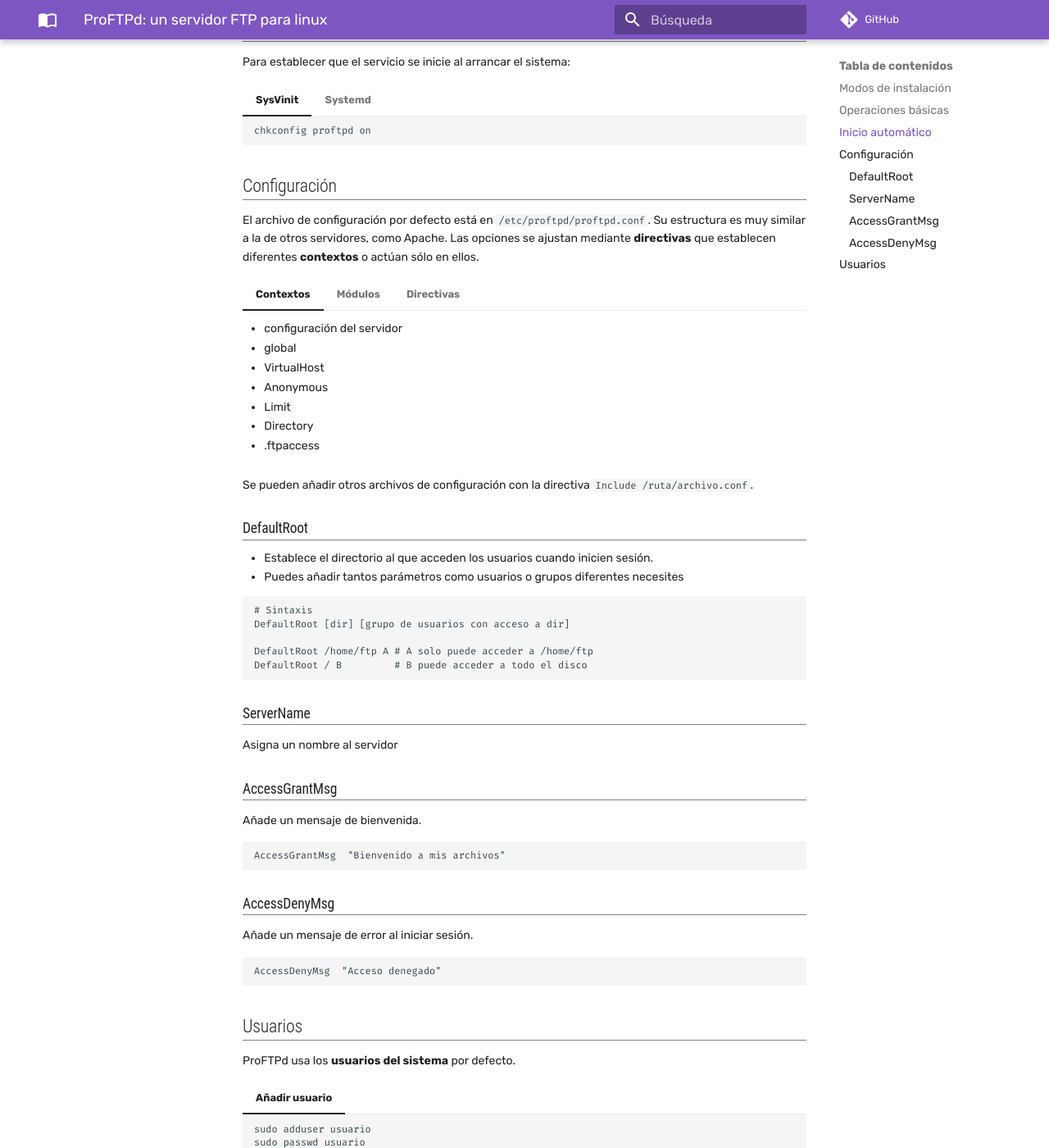
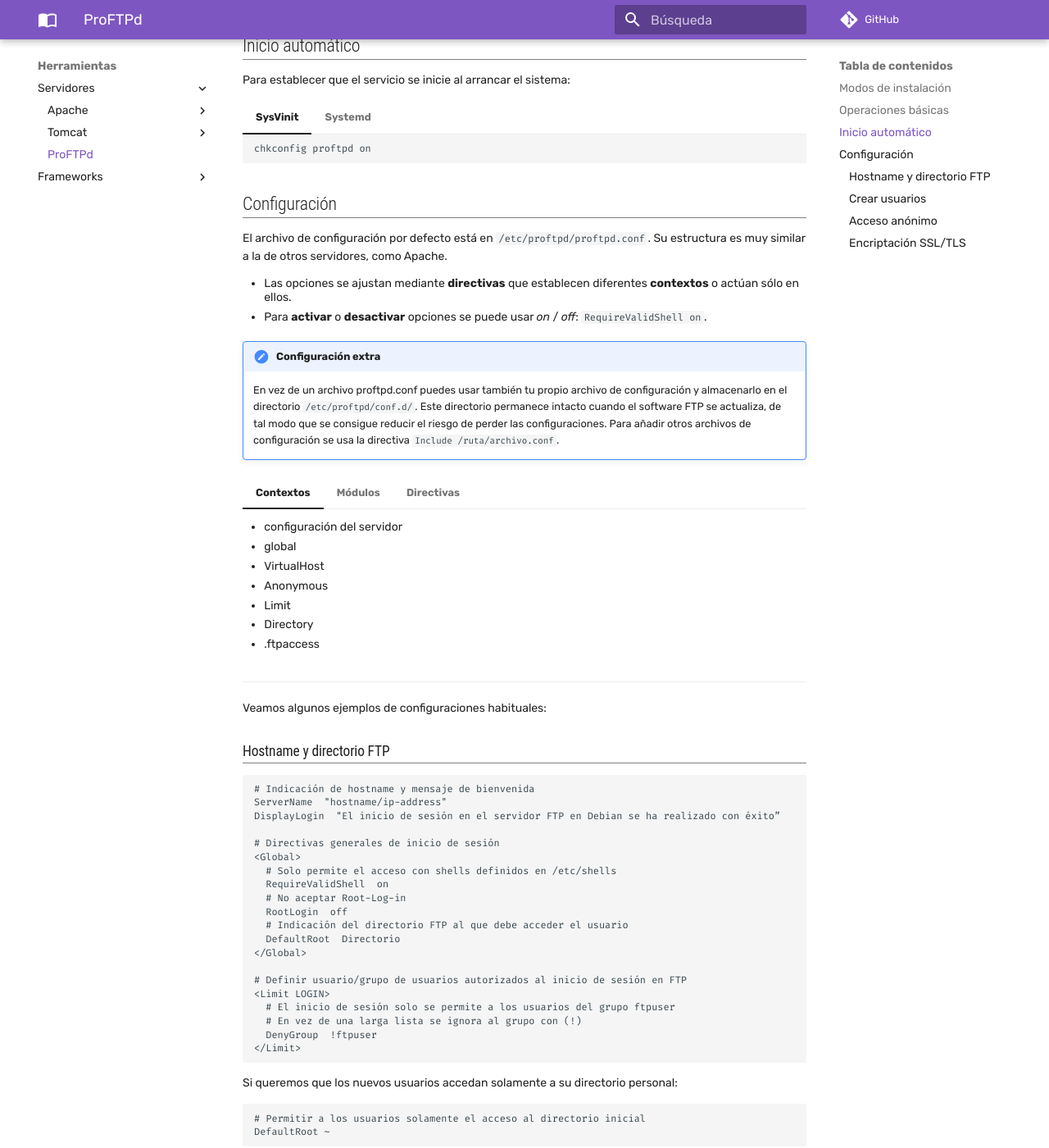
Before and after one commit to jaimeranchal/ohdaw, an MkDocs documentation site: the page built from docs/Herramientas/Servidores/proftpd.md, in a window 1280 px wide and 1400 px high, scrolled down 976 px. Shown: the whole window at 82% size. Built offline with MkDocs 1.6.1 and Material for MkDocs 9.7.7, drawn with Linux system fonts in a browser that asks for light colours; comment, search, counter and statistics services are not loaded; some of the changed text lies outside the part shown.

Commit message:
Actualización notas proftpd

````diff
--- a/docs/Herramientas/Servidores/proftpd.md
+++ b/docs/Herramientas/Servidores/proftpd.md
@@ -2,6 +2,7 @@
 
 !!! info "Fuentes"
     - [Tutorial básico (redeszone.net)](https://www.redeszone.net/tutoriales/servidores/proftpd/)
+    - [Tutorial de ionos.es](https://www.ionos.es/digitalguide/servidores/configuracion/servidor-ftp-en-debian/)
     - [Documentación oficial (proftpd.org)](http://www.proftpd.org/docs/)
 
 El [protocolo FTP](https://es.wikipedia.org/wiki/Protocolo_de_transferencia_de_archivos) (_File Transfer Protocol_) tiene ya sus años. Permite transferir archivos de forma local y remota, y es bastante rápido.
@@ -74,7 +75,14 @@ Para establecer que el servicio se inicie al arrancar el sistema:
 
 ## Configuración
 
-El archivo de configuración por defecto está en `/etc/proftpd/proftpd.conf`. Su estructura es muy similar a la de otros servidores, como Apache. Las opciones se ajustan mediante **directivas** que establecen diferentes **contextos** o actúan sólo en ellos.
+El archivo de configuración por defecto está en `/etc/proftpd/proftpd.conf`. Su estructura es muy similar a la de otros servidores, como Apache.
+
+- Las opciones se ajustan mediante **directivas** que establecen diferentes **contextos** o actúan sólo en ellos.
+- Para **activar** o **desactivar** opciones se puede usar _on_ / _off_: `RequireValidShell on`.
+
+!!! note "Configuración extra"
+    En vez de un archivo proftpd.conf puedes usar también tu propio archivo de configuración y almacenarlo en el directorio `/etc/proftpd/conf.d/`. Este directorio permanece intacto cuando el software FTP se actualiza, de tal modo que se consigue reducir el riesgo de perder las configuraciones.
+    Para añadir otros archivos de configuración se usa la directiva `Include /ruta/archivo.conf`.
 
 === "Contextos"
     - configuración del servidor
@@ -94,43 +100,43 @@ El archivo de configuración por defecto está en `/etc/proftpd/proftpd.conf`. S
     - `mod_tls`: soporte para el protocolo TLS/SSL
 === "Directivas"
 
+<hr>
 
-Se pueden añadir otros archivos de configuración con la directiva `Include /ruta/archivo.conf`.
+Veamos algunos ejemplos de configuraciones habituales:
 
-### DefaultRoot
-
-- Establece el directorio al que acceden los usuarios cuando inicien sesión.
-- Puedes añadir tantos parámetros como usuarios o grupos diferentes necesites
+### Hostname y directorio FTP
 
 ```conf
-# Sintaxis
-DefaultRoot [dir] [grupo de usuarios con acceso a dir]
+# Indicación de hostname y mensaje de bienvenida
+ServerName  "hostname/ip-address"
+DisplayLogin  "El inicio de sesión en el servidor FTP en Debian se ha realizado con éxito”
 
-DefaultRoot /home/ftp A # A solo puede acceder a /home/ftp
-DefaultRoot / B         # B puede acceder a todo el disco
+# Directivas generales de inicio de sesión
+<Global>
+  # Solo permite el acceso con shells definidos en /etc/shells
+  RequireValidShell  on
+  # No aceptar Root-Log-in
+  RootLogin  off
+  # Indicación del directorio FTP al que debe acceder el usuario
+  DefaultRoot  Directorio
+</Global>
+
+# Definir usuario/grupo de usuarios autorizados al inicio de sesión en FTP
+<Limit LOGIN>
+  # El inicio de sesión solo se permite a los usuarios del grupo ftpuser
+  # En vez de una larga lista se ignora al grupo con (!)
+  DenyGroup  !ftpuser
+</Limit>
 ```
 
-### ServerName
-
-Asigna un nombre al servidor
-
-### AccessGrantMsg
-
-Añade un mensaje de bienvenida.
+Si queremos que los nuevos usuarios accedan solamente a su directorio personal:
 
 ```conf
-AccessGrantMsg  "Bienvenido a mis archivos"
+# Permitir a los usuarios solamente el acceso al directorio inicial
+DefaultRoot ~
 ```
 
-### AccessDenyMsg
-
-Añade un mensaje de error al iniciar sesión.
-
-```conf
-AccessDenyMsg  "Acceso denegado"
-```
-
-## Usuarios
+### Crear usuarios
 
 ProFTPd usa los **usuarios del sistema** por defecto.
 
@@ -139,3 +145,119 @@ ProFTPd usa los **usuarios del sistema** por defecto.
     sudo adduser usuario
     sudo passwd usuario
     ```
+
+    Si quieres **limitar el acceso** de los usuarios de FTP exclusivamente al servidor y no a todo el sistema, se pueden crear definiendo `/bin/false` como shell de inicio de sesión.
+
+    Primero insertamos `bin/false` en la lista de shells disponibles:
+
+    ```bash
+    sudo echo "/bin/false" >> /etc/shells
+    # Ahora creamos un nuevo usuario
+    sudo adduser user1 --shell /bin/false --home /home/user1
+    ```
+=== "Directivas"
+    ```conf
+    <Directory /home/user1>
+        # Asigna todos los derechos al propietario
+        Umask 022
+        # Evita sobreescribir archivos guardados
+        AllowOverwrite off
+        # Limita el acceso al usuario 1
+        <Limit LOGIN>
+            AllowUser user1
+            DenyAll
+        </Limit>
+        # Limita el uso de comandos excepto al usuario 1
+        <Limit ALL>
+            AllowUser user1
+            DenyAll
+        </Limit>
+    </Directory>
+    ```
+
+### Acceso anónimo
+
+Útil cuando queremos crear un directorio con descargas públicas, por ejemplo.
+
+=== "Asignar permisos"
+    ```bash
+    sudo chmod 755 /home/ftpdescargas
+    ```
+=== "Crear usuario"
+    ```bash
+    # Creamos un usuario "ftp" y su grupo
+    sudo adduser ftp ftpgroup
+    ```
+=== "Directivas"
+    ```conf
+    <Anonymous ~ftp>
+        User    ftp
+        Group   ftpgroup
+
+        # Posibles perfiles de login para clientes
+        UserAlias anonymous ftp
+
+        # Número máximo de clientes
+        MaxClientes 10
+        # Ocultar propiedades de usuario y grupo
+        DirFakeUser on ftp
+        DirFakeGroup on ftp
+        RequireValidShell off
+
+        # Sin permiso de escritura para usuarios anónimos
+        <Directory *>
+            <Limit WRITE>
+                DenyAll
+            </Limit>
+        </Directory>
+    </Anonymous>
+    ```
+
+### Encriptación SSL/TLS
+
+El protocolo FTP transfiere los datos en **texto plano** por defecto. Para añadir seguridad podemos **encriptar** el acceso con SSL/TLS, usando **OpenSSL**, por ejemplol.
+
+=== "Requisitos"
+    Primero hay que instalar OpenSSL:
+
+    ```bash
+    sudo apt install openssl
+    ```
+=== "Generar Certificado y clave"
+    ```bash
+    # Creamos una carpeta en el directorio de proftpd
+    # para guardar el certificado:
+    sudo mkdir /etc/proftpd/ssl
+
+    # Generamos un nuevo certificado válido durante un año
+    openssl req -new -x509 -days 365 -nodes
+        -out /etc/proftpd/ssl/proftpd.cert.pem
+        -keyout /etc/proftpd/ssl/proftpd.key.pem
+    ```
+
+    Se solicitará información adicional:
+
+    - **Country Name**: código de país (_ES_ para España, p.e)
+    - **State or Province Name**: estado o provincia.
+    - **Locality Name**: ciudad.
+    - **Organization Name**: nombre de la compañía en la que trabajas, o tu nombre.
+    - **Organizational Unit Name**: departamento, dentro de tu compañía (si lo hay)
+    - **Common Name**: nombre del _dominio_ a proteger (`ftp.example.com`, p.e)
+    - **Email Address**: una dirección de correo electrónico
+=== "Directivas"
+    ```conf
+    # Activamos el módulo TLS
+    <IfModule mod_tls.c>
+        TLSEngine   on
+        TLSLog      /var/log/proftpd/tls.log
+        TLSProtocol TLSv1 TLSv1.1 TLSv.1.2
+        TLSRSACertificateFile       /etc/proftpd/ssl/proftpd.cert.pem
+        TLSRSACertificateKeyFile    /etc/proftpd/ssl/proftpd.key.pem
+        # No verifica el certificado del Cliente
+        TLSVerifyClient off
+        # Requiere encriptación para establecer la conexión
+        TLSRequired     on
+    </IfModule>
+    ```
+=== "Lado del cliente"
+    Con todo lo anterior configurado se necesita un cliente que soporte conexión encriptada. Uno muy popular, es [FileZilla](https://www.ionos.es/digitalguide/servidores/configuracion/filezilla-la-solucion-para-el-cliente-ftp/); dentro de éste, hay que elegir `FTPS ("FTP a través de TLS/SSL explícito")` como **tipo de servidor**. En la primera conexión se nos pedirá aceptar el certificado.
--- a/mkdocs.yml
+++ b/mkdocs.yml
@@ -157,7 +157,7 @@ nav:
                 - Autenticación: 'Herramientas/Servidores/apache-auth.md'
             - Tomcat:
                 - Introducción: 'Herramientas/Servidores/tomcat-intro.md'
-            - ProFTPd: 'Herramientas/Otros/proftpd.md'
+            - ProFTPd: 'Herramientas/Servidores/proftpd.md'
 #        - Contenedores:
 #            - Docker: 'Herramientas/Contenedores/docker.md'
 #            - Kubernetes: 'Herramientas/Contenedores/kubernetes.md'
````
Also changed, not shown: other parts of docs/Herramientas/Servidores/proftpd.md (+0 -2 lines), docs/Herramientas/Servidores/proftpd-docs.md (added, +32 -0 lines).
